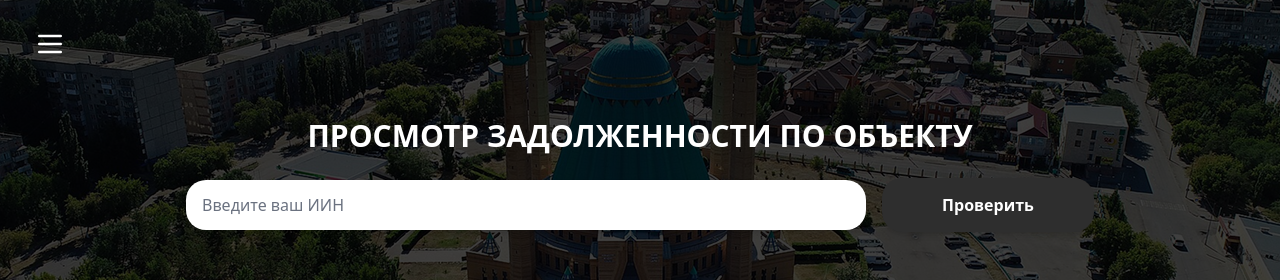
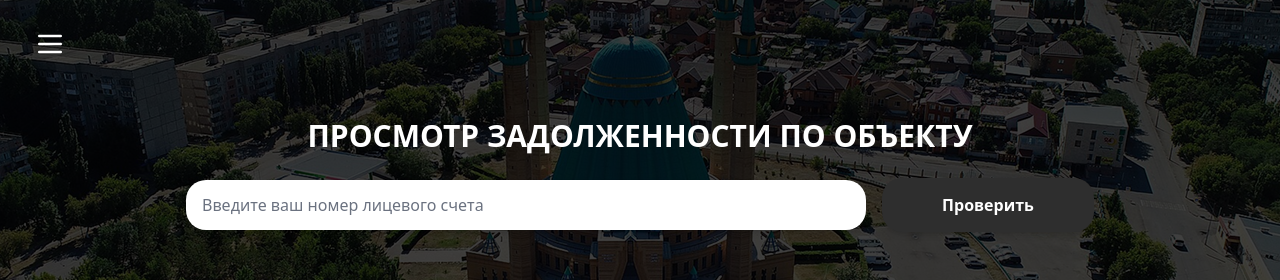
Before and after one commit to sq1der/jkh-platform, a React (Create React App) app in the folder frontend/: page /debtcheck in a window 1280 px wide. Shown: the top 280 px of the page. Built offline with nearby package versions, Linux system fonts and the light colour scheme; no server answers; what chartjs-plugin-datalabels would draw is missing.

Commit message:
Updated search

```diff
--- a/frontend/src/components/DebtCheckPage.jsx
+++ b/frontend/src/components/DebtCheckPage.jsx
@@ -6,22 +6,21 @@ import Footer from './Footer';
 
 function DebtInfoPage() {
   const location = useLocation();
-  const [iin, setIin] = useState('');
+  const [personal_account, setPersonal_account] = useState('');
   const [debtInfo, setDebtInfo] = useState(location.state?.debtInfo || null);
   const [loading, setLoading] = useState(false);
   const [error, setError] = useState('');
 
   useEffect(() => {
-    // Если данные уже переданы через navigate, не нужно запрашивать их снова
-    if (!debtInfo && iin) {
+    if (!debtInfo && personal_account) {
       handleSearch(); // Запросить данные, если их нет
     }
-  }, [iin, debtInfo]);
+  }, [personal_account, debtInfo]);
 
 
   const handleSearch = async () => {
-    if (!iin.trim()) {
-      setError('Пожалуйста, введите ИИН.');
+    if (!personal_account.trim()) {
+      setError('Пожалуйста, введите номер лицевого счета.');
       return;
     }
 
@@ -30,7 +29,7 @@ function DebtInfoPage() {
 
     try {
       const response = await axios.get('https://jkh-platform.onrender.com/api/debt-info/', {
-        params: { iin }
+        params: { personal_account }
       });
 
       setDebtInfo(response.data);
@@ -65,12 +64,12 @@ function DebtInfoPage() {
           <div className="flex flex-col md:flex-row items-center gap-4 mt-4">
             <input
               type="text"
-              value={iin}
-              onChange={(e) => setIin(e.target.value)}
+              value={personal_account}
+              onChange={(e) => setPersonal_account(e.target.value)}
               onKeyDown={(e) => {
                 if (e.key === 'Enter') handleSearch();
               }}
-              placeholder="Введите ваш ИИН"
+              placeholder="Введите ваш номер лицевого счета"
               className="w-[680px] h-[50px] px-4 text-base rounded-[20px] placeholder:text-gray-500 shadow-md"
             />
             <button
--- a/frontend/src/components/Home.jsx
+++ b/frontend/src/components/Home.jsx
@@ -13,7 +13,7 @@ const center = { lat: 52.2871, lng: 76.9674 };
 
 const Home = () => {
   const navigate = useNavigate();
-  const [iin, setIin] = useState('');
+  const [personal_account, setPersonal_account] = useState('');
   const [loading, setLoading] = useState(false);
 
   const [buildings, setBuildings] = useState([]);
@@ -23,21 +23,21 @@ const Home = () => {
     googleMapsApiKey: process.env.REACT_APP_GOOGLE_MAPS_API_KEY,
   });
   const handleCheckDebt = async () => {
-    if (!iin) {
-      alert("Пожалуйста, введите ваш ИИН.");
+    if (!personal_account) {
+      alert("Пожалуйста, введите ваш номер лицевого счета.");
       return;
     }
 
     setLoading(true);
     try {
       // Отправляем запрос на сервер для проверки задолженности
-      const response = await axios.get(`https://jkh-platform.onrender.com/api/debt-info/`, { params: { iin } });
+      const response = await axios.get(`https://jkh-platform.onrender.com/api/debt-info/`, { params: { personal_account } });
 
       // Если данные получены, перенаправляем на страницу с результатами
       if (response.data) {
         navigate('/debtcheck', { state: { debtInfo: response.data } });
       } else {
-        alert('Нет данных по задолженности для данного ИИН.');
+        alert('Нет данных по задолженности для данного лицевого счета.');
       }
     } catch (error) {
       console.error('Ошибка при проверке задолженности:', error);
@@ -169,10 +169,10 @@ const Home = () => {
           <div className="flex flex-col md:flex-row justify-center items-center gap-4">
             <input
               type="text"
-              placeholder="Введите ваш ИИН"
+              placeholder="Введите ваш номер лицевого счета"
               className="w-full md:w-[680px] px-5 py-3 rounded-[20px] text-black"
-              value={iin}
-              onChange={(e) => setIin(e.target.value)}
+              value={personal_account}
+              onChange={(e) => setPersonal_account(e.target.value)}
             />
             <button
               className="bg-[#2E2E2E] px-8 py-3 rounded-[20px] font-semibold"
```
Also changed, not shown: 1 other file (tests, documents, lock files or other folders).
